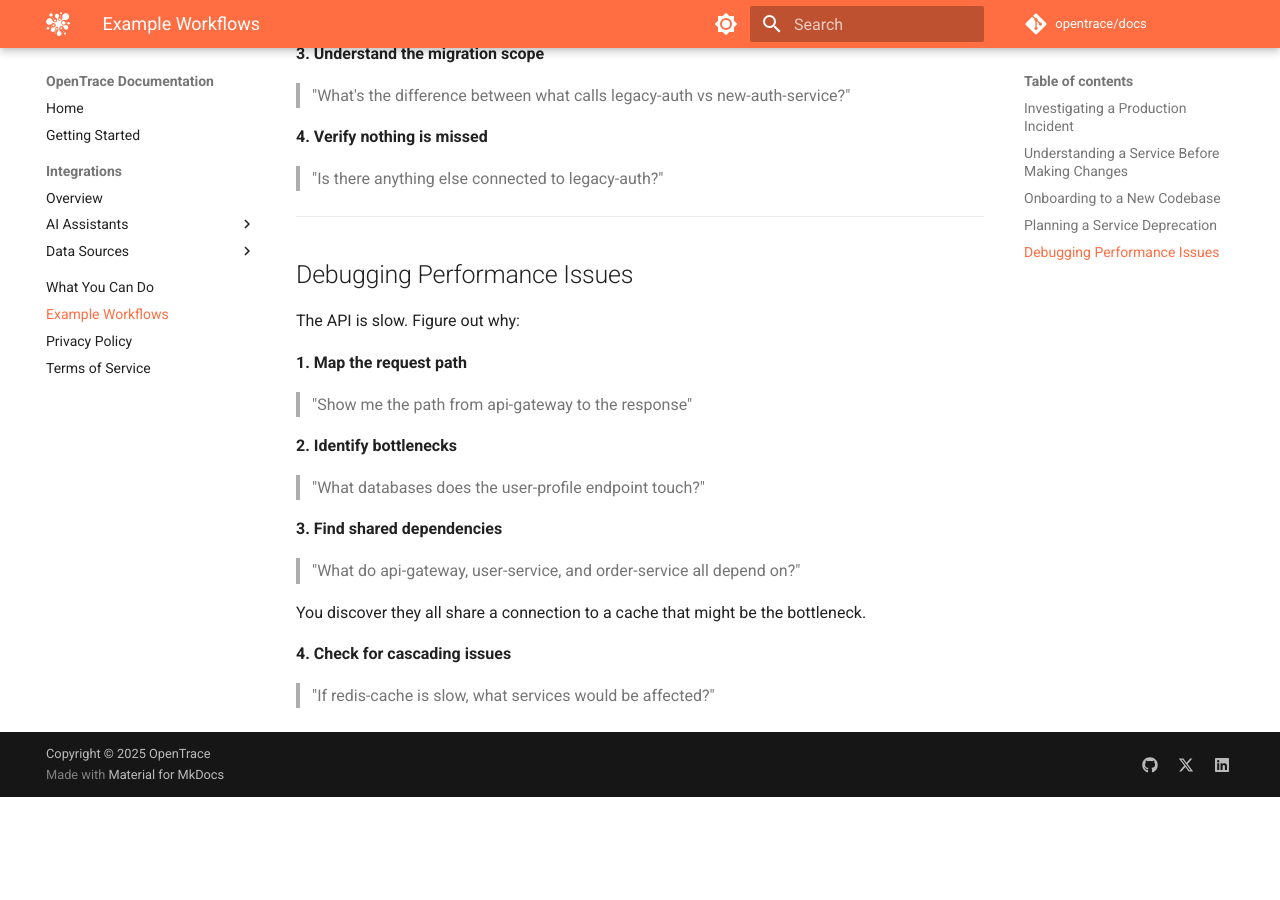
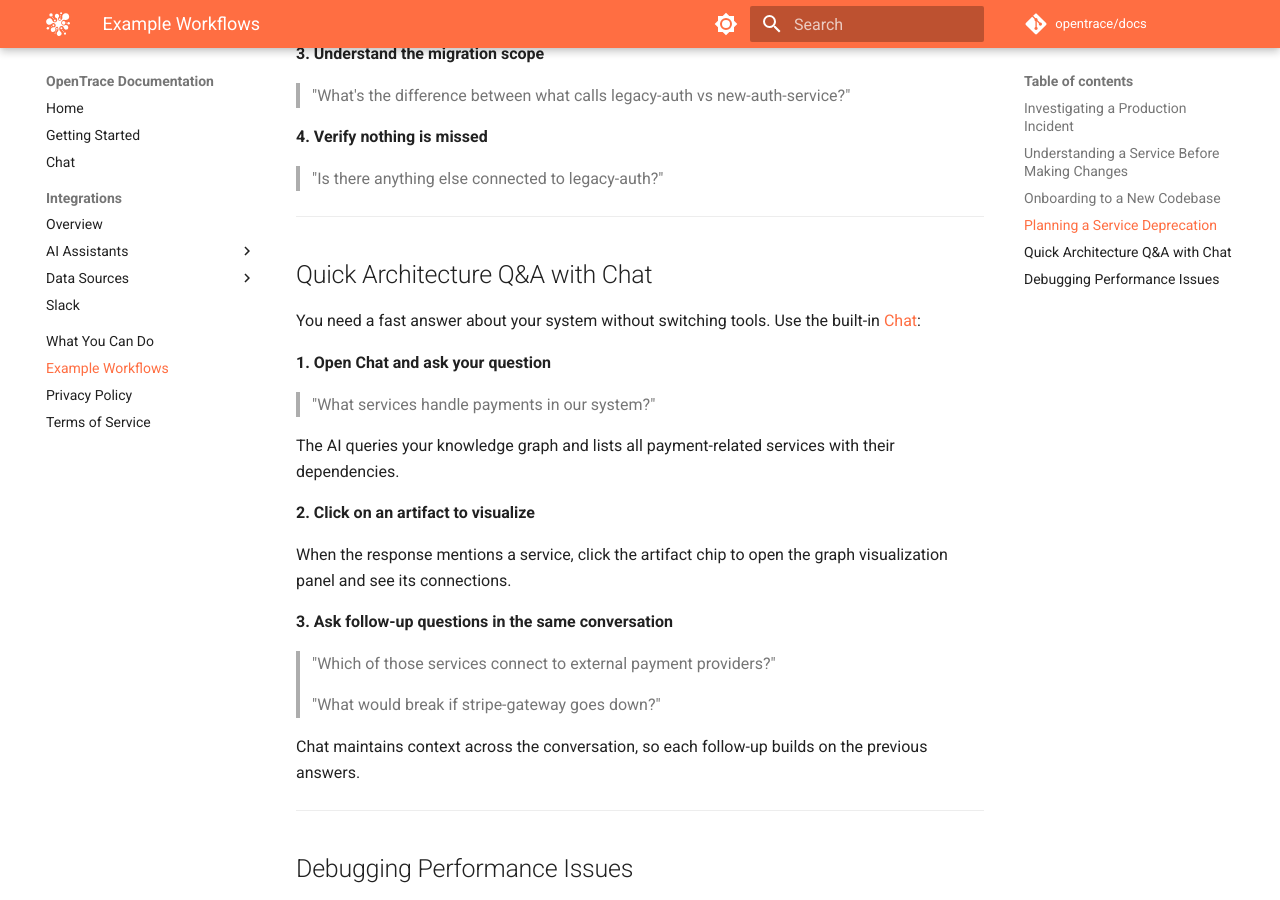
Before and after one commit to opentrace/docs, an MkDocs documentation site: the page built from docs/workflows.md, in a window 1280 px wide and 900 px high, scrolled down 2449 px. Built offline with MkDocs 1.6.1 and Material for MkDocs 9.7.7, drawn with Linux system fonts in a browser that asks for light colours; comment, search, counter and statistics services are not loaded; before the commit the page ends 3246 px from its top, so only the background shows below that.

Commit message:
Add chat feature and Slack integration documentation
New pages:
- docs/chat.md: Guide for the built-in AI chat (conversations, artifacts, tool calls)
- docs/integrations/slack.md: Slack integration for thread-based architecture Q&A

Updated pages:
- index.md: Add Chat to homepage grid and quick start
- getting-started.md: Add built-in chat as primary onboarding path
- capabilities.md: Reference chat alongside MCP integrations
- workflows.md: Add chat-based Q&A workflow example
- integrations/index.md: Add Slack to integrations table
- mkdocs.yml: Add Chat and Slack nav entries

https://claude.ai/code/session_01ULWBJae5RGzUWdccr3CWA9

```diff
--- a/docs/workflows.md
+++ b/docs/workflows.md
@@ -112,6 +112,30 @@ The AI traces deeper connections you might have missed.
 
 ---
 
+## Quick Architecture Q&A with Chat
+
+You need a fast answer about your system without switching tools. Use the built-in [Chat](chat.md):
+
+**1. Open Chat and ask your question**
+
+> "What services handle payments in our system?"
+
+The AI queries your knowledge graph and lists all payment-related services with their dependencies.
+
+**2. Click on an artifact to visualize**
+
+When the response mentions a service, click the artifact chip to open the graph visualization panel and see its connections.
+
+**3. Ask follow-up questions in the same conversation**
+
+> "Which of those services connect to external payment providers?"
+
+> "What would break if stripe-gateway goes down?"
+
+Chat maintains context across the conversation, so each follow-up builds on the previous answers.
+
+---
+
 ## Debugging Performance Issues
 
 The API is slow. Figure out why:
--- a/mkdocs.yml
+++ b/mkdocs.yml
@@ -69,6 +69,7 @@ extra:
 nav:
   - Home: index.md
   - Getting Started: getting-started.md
+  - Chat: chat.md
   - Integrations:
     - Overview: integrations/index.md
     - AI Assistants:
@@ -80,6 +81,7 @@ nav:
       - GitLab: integrations/gitlab.md
       - Excluding Files from Data Sources: otignore.md
       - AWS EKS (Early Access): integrations/aws-eks.md
+    - Slack: integrations/slack.md
   - What You Can Do: capabilities.md
   - Example Workflows: workflows.md
   - Privacy Policy: privacy-policy.md
```
Also changed, not shown: docs/capabilities.md (+1 -1 lines), docs/chat.md (added, +93 -0 lines), docs/getting-started.md (+11 -2 lines), docs/index.md (+6 -2 lines), docs/integrations/index.md (+6 -0 lines), docs/integrations/slack.md (added, +40 -0 lines).
